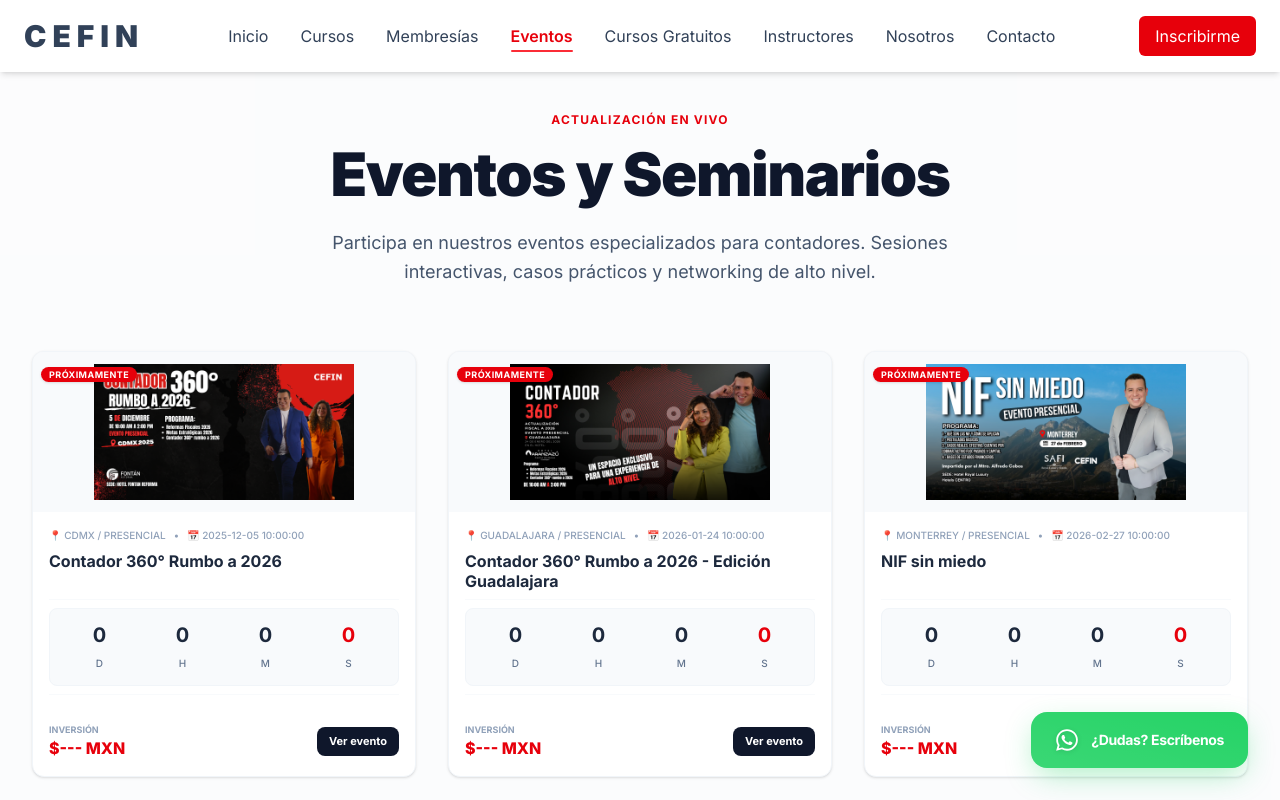
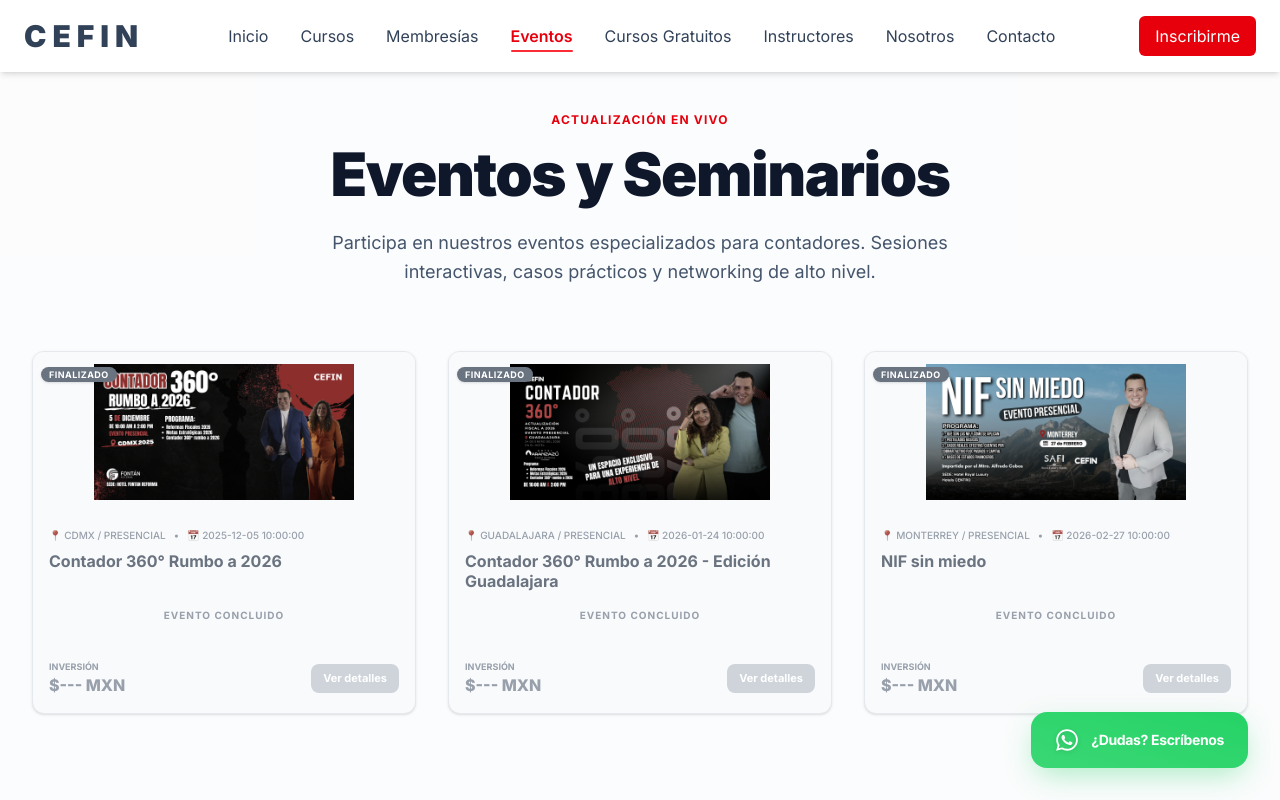
Before and after one commit to alfredo31410-ctrl/cefin-web, a Next.js app: page /eventos in a window 1280 px wide. Shown: the top 800 px of the page. Built offline with nearby package versions, Linux system fonts and the light colour scheme.

Commit message:
Fix: Eventos

```diff
--- a/app/eventos/[slug]/page.tsx
+++ b/app/eventos/[slug]/page.tsx
@@ -22,12 +22,17 @@ type Props = {
 
 export default async function EventoDetalle({ params }: Props) {
   const { slug } = await params
-  const todos = [...eventosLocales, ...getAllEventos()]
-  const evento = todos.find((e) => e.slug === slug)
+const todos = [...eventosLocales, ...getAllEventos()]
+const evento = todos.find((e) => e.slug === slug)
 
-  if (!evento) {
-    notFound()
-  }
+if (!evento) {
+  notFound()
+}
+
+// Lógica de tiempo
+const ahora = new Date()
+const fechaEvento = new Date(evento.fecha as any)
+const esPasado = ahora > fechaEvento
 
   const fechaFormateada = (evento.fecha as any) instanceof Date
     ? (evento.fecha as any).toLocaleDateString('es-MX', {
@@ -38,7 +43,7 @@ export default async function EventoDetalle({ params }: Props) {
   return (
     <main className="bg-white min-h-screen pb-20">
       {/* HEADER / HERO DEL EVENTO */}
-      <div className="relative w-full h-[350px] md:h-[500px] mb-12">
+      <div className="relative w-full h-87.5 md:h-125 mb-12">
         <Image
           src={evento.imagen}
           alt={evento.titulo}
@@ -46,7 +51,7 @@ export default async function EventoDetalle({ params }: Props) {
           className="object-cover brightness-[0.8]"
           priority
         />
-        <div className="absolute inset-0 bg-gradient-to-t from-black/80 to-transparent flex items-end">
+        <div className="absolute inset-0 bg-linear-to-t from-black/80 to-transparent flex items-end">
           <div className="max-w-6xl mx-auto w-full px-6 pb-12">
             <Link href="/eventos" className="text-white/70 hover:text-white flex items-center gap-2 mb-6 transition text-sm font-bold uppercase tracking-widest">
               <ArrowLeft size={16} /> Volver a eventos
--- a/app/eventos/page.tsx
+++ b/app/eventos/page.tsx
@@ -5,12 +5,26 @@ import { HeroEventos, CTAEventos } from "@/components/EventosVisuals"
 import EventosClient from "@/components/EventosClient"
 
 export default function EventosPage() {
-  // Esto corre en el servidor (fs funciona aquí)
   const eventosCMS = getAllEventos()
   const todosLosEventos = [...eventosLocales, ...eventosCMS]
 
+  const ahora = new Date().getTime()
+
   const eventosOrdenados = todosLosEventos.sort((a, b) => {
-    return new Date(a.fecha).getTime() - new Date(b.fecha).getTime()
+    const fechaA = new Date(a.fecha).getTime()
+    const fechaB = new Date(b.fecha).getTime()
+
+    const estaFinalizadoA = fechaA < ahora
+    const estaFinalizadoB = fechaB < ahora
+
+    // 1. Si uno está finalizado y el otro no, el finalizado va al final
+    if (estaFinalizadoA !== estaFinalizadoB) {
+      return estaFinalizadoA ? 1 : -1
+    }
+
+    // 2. Si ambos están en el mismo estado (ambos futuros o ambos pasados),
+    // ordenarlos por fecha (el más cercano primero)
+    return fechaA - fechaB
   })
 
   return (
--- a/components/EventoCard.tsx
+++ b/components/EventoCard.tsx
@@ -11,16 +11,23 @@ type Props = {
 }
 
 export default function EventoCard({ evento }: Props) {
+  // 1. Lógica para saber si el evento ya pasó
+  const ahora = new Date();
+  const fechaEvento = new Date(evento.fecha as any);
+  const esPasado = ahora > fechaEvento;
+
   const fechaTexto = (evento.fecha as any) instanceof Date
     ? (evento.fecha as any).toLocaleDateString("es-MX", { day: "2-digit", month: "short" })
     : String(evento.fecha)
 
   return (
     <motion.div
-      whileHover={{ y: -5 }}
-      className="group bg-white rounded-xl shadow-sm hover:shadow-md transition-all duration-300 overflow-hidden flex flex-col h-full border border-slate-100"
+      whileHover={!esPasado ? { y: -5 } : {}} // No animar si ya pasó
+      className={`group rounded-xl shadow-sm transition-all duration-300 overflow-hidden flex flex-col h-full border ${
+        esPasado ? "bg-slate-50 border-slate-200 grayscale-[0.5]" : "bg-white border-slate-100 hover:shadow-md"
+      }`}
     >
-      {/* 1. IMAGEN MÁS BAJA */}
+      {/* 1. IMAGEN */}
       <div className="relative w-full h-32 md:h-40 overflow-hidden bg-slate-50">
         <Image
           src={evento.imagen}
@@ -29,46 +36,58 @@ export default function EventoCard({ evento }: Props) {
           className="object-contain p-3 transition-transform duration-500 group-hover:scale-105"
         />
         <div className="absolute top-2 left-2">
-          <span className="bg-red-600 text-white text-[9px] font-bold px-2 py-0.5 rounded-full uppercase tracking-wider shadow-sm">
-            Próximamente
+          {/* BADGE DINÁMICO */}
+          <span className={`${
+            esPasado ? "bg-slate-500" : "bg-red-600"
+          } text-white text-[9px] font-bold px-2 py-0.5 rounded-full uppercase tracking-wider shadow-sm`}>
+            {esPasado ? "Finalizado" : "Próximamente"}
           </span>
         </div>
       </div>
 
-      {/* 2. CONTENIDO MÁS APRETADO */}
+      {/* 2. CONTENIDO */}
       <div className="p-4 flex flex-col flex-grow">
-
-        {/* META EN UNA SOLA LÍNEA PEQUEÑA */}
         <div className="flex items-center gap-2 mb-2 text-[10px] font-medium text-slate-400 uppercase">
           <span className="truncate">📍 {evento.lugar}</span>
           <span>•</span>
           <span className="shrink-0">📅 {fechaTexto}</span>
         </div>
 
-        {/* TITULO CON ALTURA CONTROLADA */}
-        <h3 className="text-sm md:text-base font-bold mb-2 text-slate-800 line-clamp-2 leading-tight min-h-[2.5rem]">
+        <h3 className={`text-sm md:text-base font-bold mb-2 line-clamp-2 leading-tight min-h-[2.5rem] ${
+          esPasado ? "text-slate-500" : "text-slate-800"
+        }`}>
           {evento.titulo}
         </h3>
 
-        {/* 3. COUNTDOWN MINI (Sin fondo gris para no abultar) */}
+        {/* 3. COUNTDOWN (Ocultar o mostrar mensaje si ya pasó) */}
         <div className="mb-4 py-2 border-y border-slate-50">
-          <Countdown fecha={String(evento.fecha)} />
+          {!esPasado ? (
+            <Countdown fecha={String(evento.fecha)} />
+          ) : (
+            <div className="text-[10px] font-bold text-slate-400 text-center uppercase tracking-widest">
+              Evento concluido
+            </div>
+          )}
         </div>
 
-        {/* 4. FOOTER INTEGRADO (Precio y Botón en la misma línea pero más pequeños) */}
+        {/* 4. FOOTER */}
         <div className="mt-auto pt-3 flex items-center justify-between gap-2">
           <div className="flex flex-col shrink-0">
             <span className="text-[9px] text-slate-400 uppercase font-bold">Inversión</span>
-            <span className="font-extrabold text-red-600 text-base">
+            <span className={`font-extrabold text-base ${esPasado ? "text-slate-400" : "text-red-600"}`}>
               {evento.precio}
             </span>
           </div>
 
           <Link
             href={`/eventos/${evento.slug}`}
-            className="bg-slate-900 text-white px-3 py-1.5 rounded-lg text-[11px] font-bold hover:bg-red-600 transition-colors whitespace-nowrap"
+            className={`${
+              esPasado
+                ? "bg-slate-300 cursor-not-allowed"
+                : "bg-slate-900 hover:bg-red-600"
+            } text-white px-3 py-1.5 rounded-lg text-[11px] font-bold transition-colors whitespace-nowrap`}
           >
-            Ver evento
+            {esPasado ? "Ver detalles" : "Ver evento"}
           </Link>
         </div>
       </div>
```
